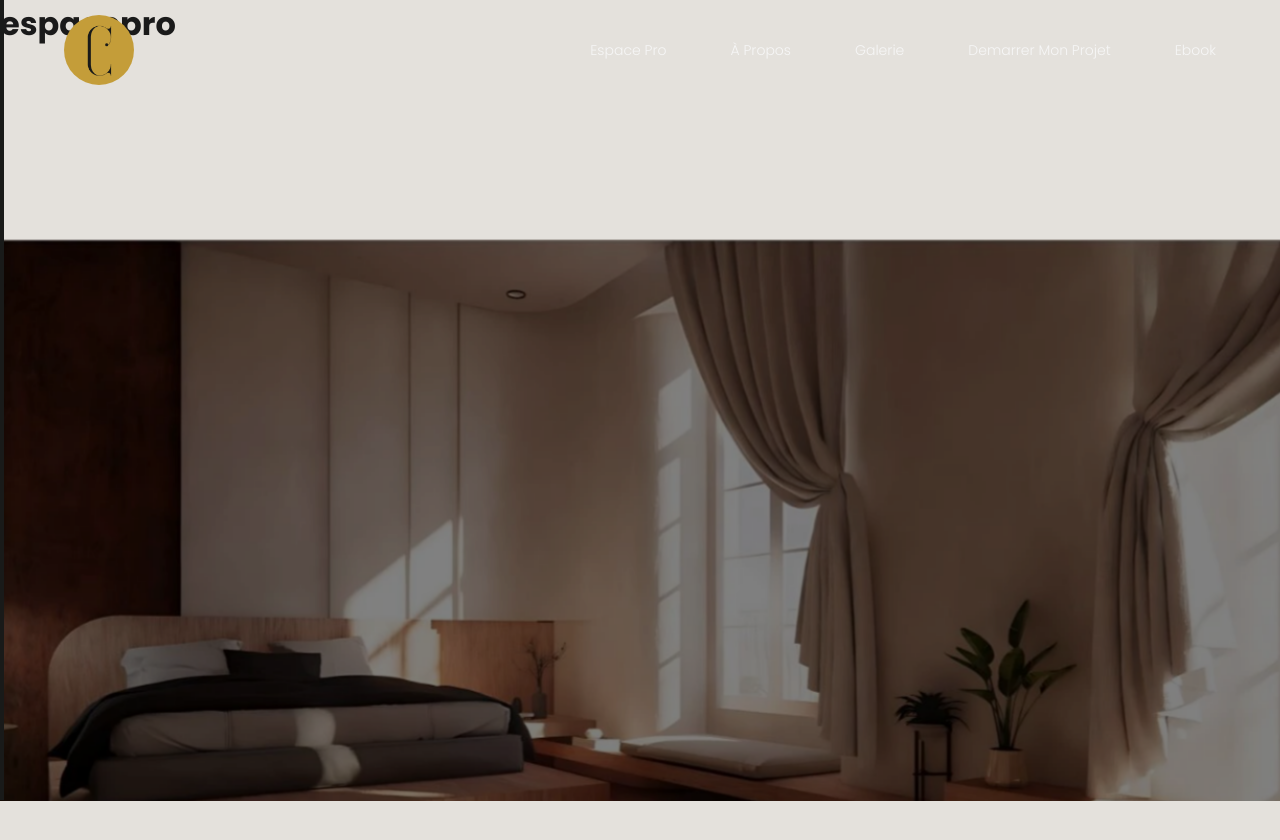
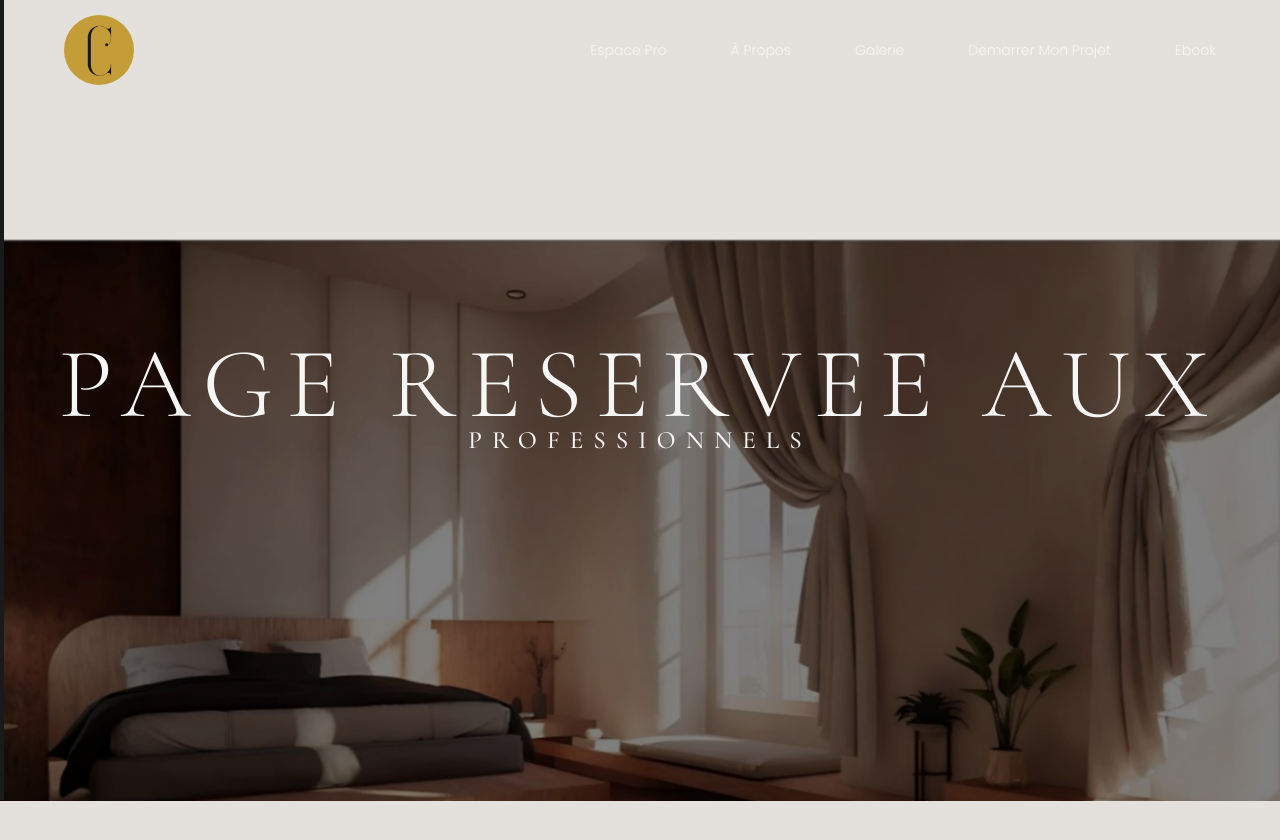
Before and after one commit to Scharlyopitz/CHEYSSOI-PARIS, a React (Vite) app: page /espacepro in a window 1280 px wide. Shown: the top 840 px of the page. Built offline with nearby package versions, Linux system fonts and the light colour scheme.

Commit message:
Ajout du composent BigTitle et mise en forme de la page espace pro

```diff
--- a/src/App.jsx
+++ b/src/App.jsx
@@ -52,7 +52,7 @@ function App() {
       <Navbar />
       <Routes>
         <Route path="/" element={<Home loader={loader} />} />
-        <Route path="/espacepro" element={<EspacePro />} />
+        <Route path="/espacepro" element={<EspacePro loader={loader} />} />
       </Routes>
       {loader && <Loader setLoader={setLoader} />}
     </>
--- /dev/null
+++ b/src/components/BigTitle.jsx
@@ -0,0 +1,49 @@
+import { motion as m } from "framer-motion";
+
+export default function BigTitle({ loader, text, undertitle }) {
+  const revealH1 = {
+    initial: {
+      y: "105%",
+    },
+    animate: {
+      y: 0,
+      transition: {
+        duration: 1,
+        delay: loader ? 2.35 : 0,
+        ease: [0.65, 0, 0.35, 1],
+      },
+    },
+  };
+
+  return (
+    <section id="BigTitle">
+      <m.div initial="initial" animate="animate" className="titleContainer">
+        <div className="hidden">
+          <m.h1 variants={revealH1}>{text}</m.h1>
+        </div>
+        {undertitle && <UnderTitle loader={loader} undertitle={undertitle} />}
+      </m.div>
+    </section>
+  );
+}
+
+function UnderTitle({ loader, undertitle }) {
+  const revealUnderTitle = {
+    initial: {
+      y: "-105%",
+    },
+    animate: {
+      y: 0,
+      transition: {
+        duration: 1,
+        delay: loader ? 2.35 : 0,
+        ease: [0.65, 0, 0.35, 1],
+      },
+    },
+  };
+  return (
+    <div className="hidden">
+      <m.span variants={revealUnderTitle}>{undertitle}</m.span>
+    </div>
+  );
+}
--- a/src/pages/EspacePro.jsx
+++ b/src/pages/EspacePro.jsx
@@ -1,13 +1,18 @@
 import BackgroundImage from "../components/BackgroundImage";
+import BigTitle from "../components/BigTitle";
 import ProgressBar from "../components/ProgressBar";
 import ImageEspacePro from "/Haussman.webp";
 
-export default function EspacePro() {
+export default function EspacePro({ loader }) {
   return (
     <main style={{ height: "200vh" }} id="EspacePro">
       <ProgressBar />
       <BackgroundImage image={ImageEspacePro} />
-      <h1>espacepro</h1>
+      <BigTitle
+        loader={loader}
+        text="PAGE RESERVEE AUX"
+        undertitle="PROFESSIONNELS"
+      />
     </main>
   );
 }
--- a/src/pages/Home.jsx
+++ b/src/pages/Home.jsx
@@ -14,14 +14,10 @@ import ProgressBar from "../components/ProgressBar";
 
 import { useEffect, useRef, useState } from "react";
 
-import {
-  AnimatePresence,
-  motion as m,
-  useScroll,
-  useTransform,
-} from "framer-motion";
+import { AnimatePresence } from "framer-motion";
 import Projet from "./Projet";
 import BackgroundImage from "../components/BackgroundImage";
+import BigTitle from "../components/BigTitle";
 
 export default function Home({ loader }) {
   const [projectName, setProjectName] = useState("");
@@ -50,7 +46,11 @@ export default function Home({ loader }) {
         <ProgressBar />
         <GotoTopButton />
         <BackgroundImage image={Image1} />
-        <HomeSection loader={loader} />
+        <BigTitle
+          loader={loader}
+          text="Cheyssoi Paris"
+          undertitle="Designers d’intérieurs éthiques"
+        />
         <ConnectSection />
         <Apropos />
         <Team />
@@ -68,61 +68,3 @@ export default function Home({ loader }) {
     </>
   );
 }
-
-function HomeSection({ loader }) {
-  return (
-    <section id="homeSection">
-      <div className="parentContainer">
-        <m.div initial="initial" animate="animate" className="txtContainer">
-          <Title loader={loader} />
-          <UnderTitle loader={loader} />
-        </m.div>
-      </div>
-    </section>
-  );
-}
-
-function Title({ loader }) {
-  const revealH1 = {
-    initial: {
-      y: "105%",
-    },
-    animate: {
-      y: 0,
-      transition: {
-        duration: 1,
-        delay: loader ? 2.35 : 0,
-        ease: [0.65, 0, 0.35, 1],
-      },
-    },
-  };
-
-  return (
-    <div className="h1container">
-      <m.h1 variants={revealH1}>Cheyssoi Paris</m.h1>
-    </div>
-  );
-}
-
-function UnderTitle({ loader }) {
-  const revealUnderTitle = {
-    initial: {
-      y: "-105%",
-    },
-    animate: {
-      y: 0,
-      transition: {
-        duration: 1,
-        delay: loader ? 2.35 : 0,
-        ease: [0.65, 0, 0.35, 1],
-      },
-    },
-  };
-  return (
-    <div className="spanContainer">
-      <m.span variants={revealUnderTitle}>
-        Designers d’intérieurs éthiques
-      </m.span>
-    </div>
-  );
-}
--- a/src/sass/sections/_homeSection.scss
+++ b/src/sass/sections/_homeSection.scss
@@ -1,45 +1,37 @@
-#homeSection {
-  .parentContainer {
+#BigTitle {
+  display: flex;
+  justify-content: center;
+  align-items: center;
+  position: relative;
+  color: $White;
+
+  .hidden {
+    overflow: hidden;
+  }
+
+  .titleContainer {
+    pointer-events: none;
+    display: flex;
+    flex-direction: column;
+    align-items: center;
     position: absolute;
-    top: 0;
-    left: 0;
-    width: 100%;
-    height: 200vh;
-
-    .txtContainer {
+    z-index: 99997;
+    top: 50%;
+    left: 50%;
+    transform: translate(-50%, -50%);
     font-family: "Cormorant Garamond", serif;
     text-transform: uppercase;
     pointer-events: none;
-      position: absolute;
-      z-index: 99997;
-      top: 0;
-      width: 100%;
-      height: 100vh;
-      display: flex;
-      flex-direction: column;
-      align-items: center;
-      justify-content: center;
-
-      .h1container {
-        line-height: 80px;
-        overflow: hidden;
+    gap: 0;
 
     h1 {
+      line-height: 80px;
       font-weight: 300;
       font-size: 100px;
       letter-spacing: 1vw;
       white-space: nowrap;
       will-change: transform;
     }
-      }
-
-      h1,
-      span {
-        color: $White;
-      }
-
-      .spanContainer {
-        overflow: hidden;
 
     span {
       display: block;
@@ -49,5 +41,3 @@
     }
   }
 }
-  }
-}
--- a/src/style/style.css
+++ b/src/style/style.css
@@ -765,46 +765,40 @@ nav .menu a:hover::after {
   background: #1a1a1a;
 }
 
-#homeSection .parentContainer {
+#BigTitle {
+  display: flex;
+  justify-content: center;
+  align-items: center;
+  position: relative;
+  color: #f6f6f6;
+}
+#BigTitle .hidden {
+  overflow: hidden;
+}
+#BigTitle .titleContainer {
+  pointer-events: none;
+  display: flex;
+  flex-direction: column;
+  align-items: center;
   position: absolute;
-  top: 0;
-  left: 0;
-  width: 100%;
-  height: 200vh;
-}
-#homeSection .parentContainer .txtContainer {
+  z-index: 99997;
+  top: 50%;
+  left: 50%;
+  transform: translate(-50%, -50%);
   font-family: "Cormorant Garamond", serif;
   text-transform: uppercase;
   pointer-events: none;
-  position: absolute;
-  z-index: 99997;
-  top: 0;
-  width: 100%;
-  height: 100vh;
-  display: flex;
-  flex-direction: column;
-  align-items: center;
-  justify-content: center;
+  gap: 0;
 }
-#homeSection .parentContainer .txtContainer .h1container {
+#BigTitle .titleContainer h1 {
   line-height: 80px;
-  overflow: hidden;
-}
-#homeSection .parentContainer .txtContainer .h1container h1 {
   font-weight: 300;
   font-size: 100px;
   letter-spacing: 1vw;
   white-space: nowrap;
   will-change: transform;
 }
-#homeSection .parentContainer .txtContainer h1,
-#homeSection .parentContainer .txtContainer span {
-  color: #f6f6f6;
-}
-#homeSection .parentContainer .txtContainer .spanContainer {
-  overflow: hidden;
-}
-#homeSection .parentContainer .txtContainer .spanContainer span {
+#BigTitle .titleContainer span {
   display: block;
   letter-spacing: 10px;
   font-size: 25px;
```
Also changed, not shown: 1 other file (tests, documents, lock files or other folders). Lines whose indentation alone changed are shown as unchanged.
